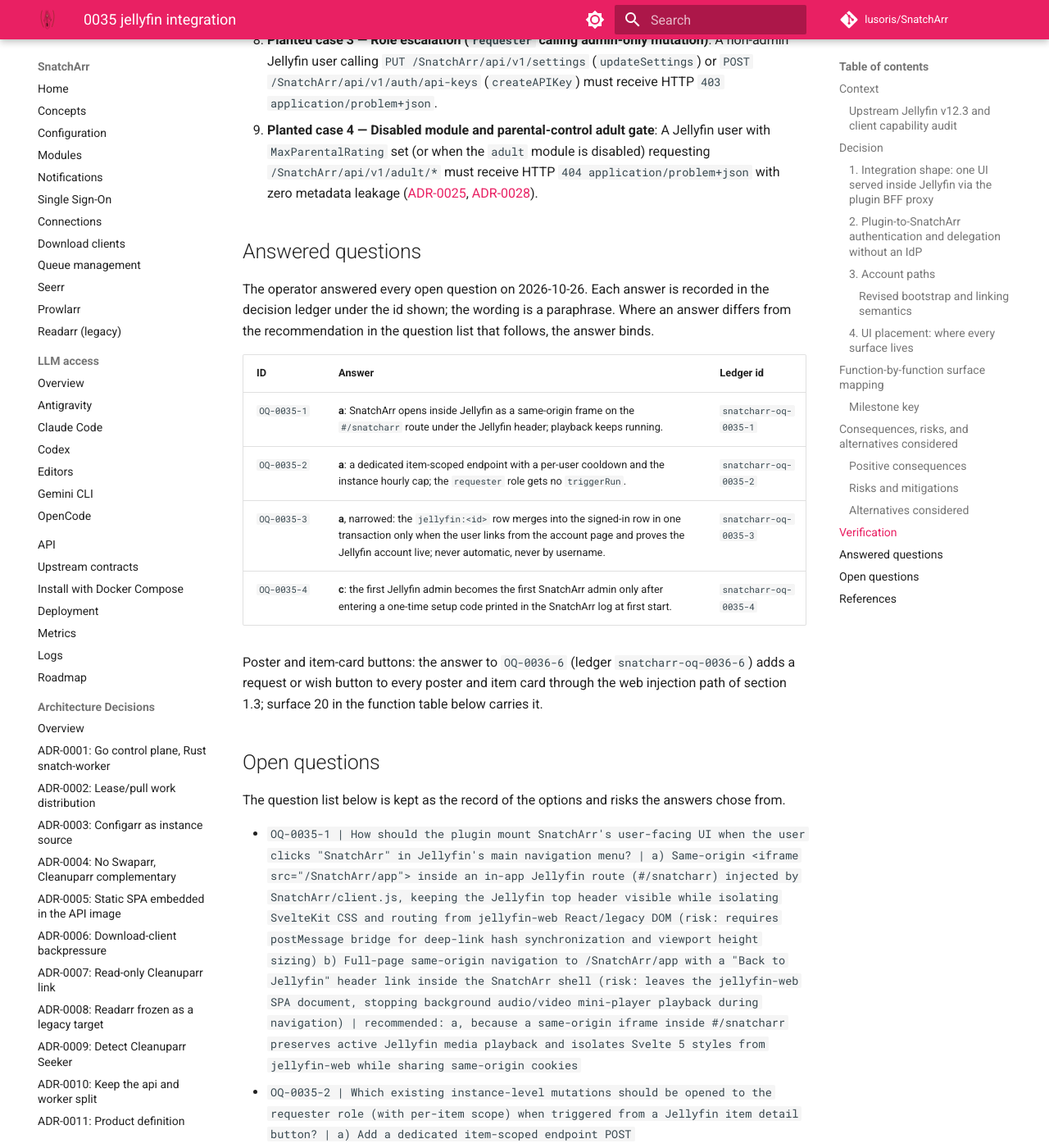
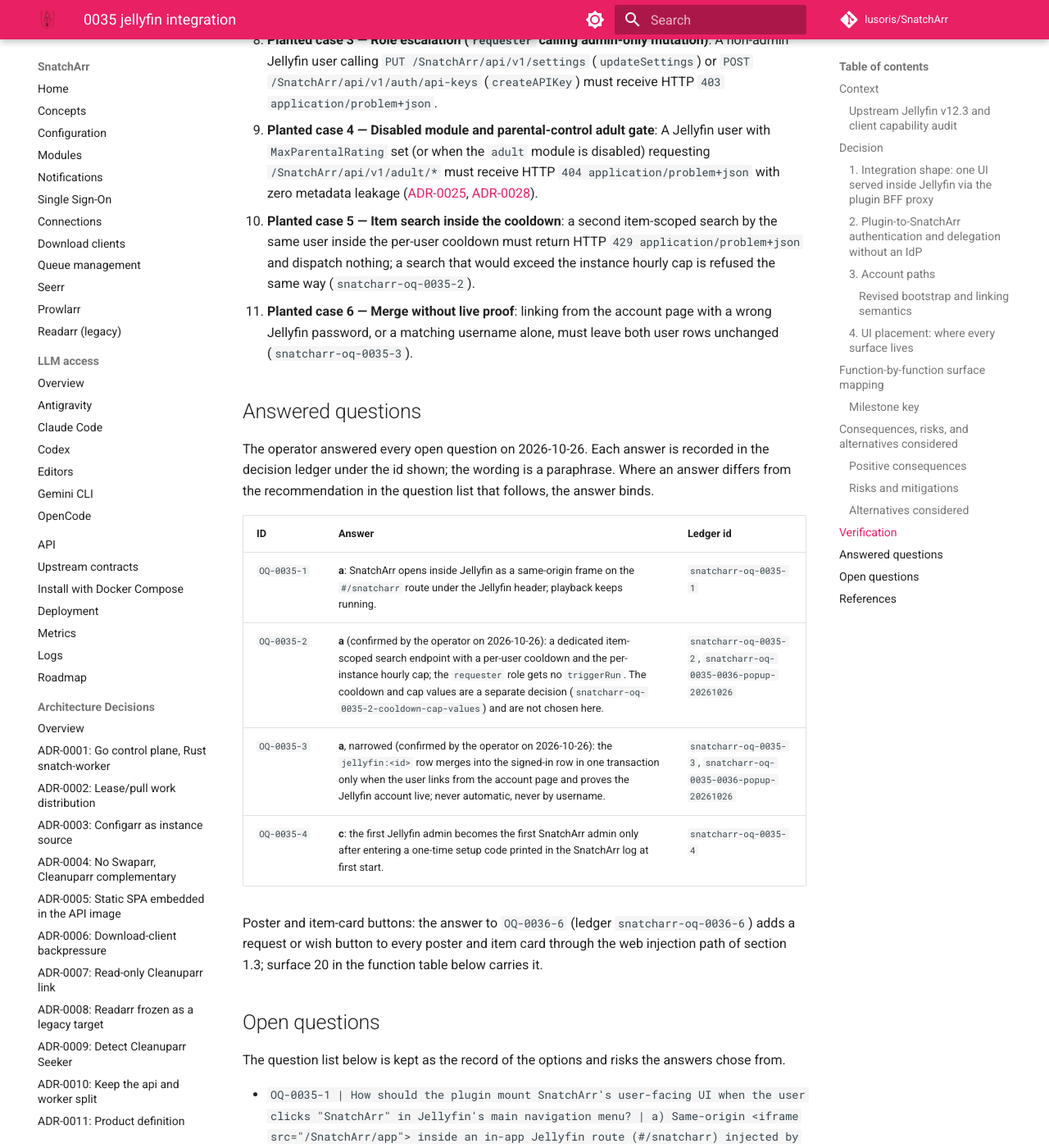
Before and after one commit to lusoris/SnatchArr, an MkDocs documentation site: the page built from docs/adr/0035-jellyfin-integration.md, in a window 1280 px wide and 1400 px high, scrolled down 21074 px. Shown: the whole window at 82% size. Built offline with MkDocs 1.6.1 and Material for MkDocs 9.7.7, drawn with Linux system fonts in a browser that asks for light colours; comment, search, counter and statistics services are not loaded.

Commit message:
docs(adr): record popup confirmation of item search and linking
Cite snatcharr-oq-0035-0036-popup-20261026 for OQ-0035-2 and OQ-0035-3
and add two planted cases: a second item search inside the per-user
cooldown is refused with 429, and a merge without live Jellyfin proof
leaves both rows unchanged. Cooldown and cap values stay with
snatcharr-oq-0035-2-cooldown-cap-values.

Signed-off-by: lusoris <lusoris@proton.me>

```diff
--- a/docs/adr/0035-jellyfin-integration.md
+++ b/docs/adr/0035-jellyfin-integration.md
@@ -239,6 +239,8 @@
    - **Planted case 2 — Jellyfin server API key used on user-delegated plugin endpoint**: Calling `/SnatchArr/api/v1/*` through the plugin using a server-level Jellyfin API key (`User.GetIsApiKey() == true`) with a forged `X-Jellyfin-User-Id` header must be rejected with HTTP `403` / `401` and never mint an admin or user session.
    - **Planted case 3 — Role escalation (`requester` calling admin-only mutation)**: A non-admin Jellyfin user calling `PUT /SnatchArr/api/v1/settings` (`updateSettings`) or `POST /SnatchArr/api/v1/auth/api-keys` (`createAPIKey`) must receive HTTP `403 application/problem+json`.
    - **Planted case 4 — Disabled module and parental-control adult gate**: A Jellyfin user with `MaxParentalRating` set (or when the `adult` module is disabled) requesting `/SnatchArr/api/v1/adult/*` must receive HTTP `404 application/problem+json` with zero metadata leakage ([ADR-0025](0025-module-switches.md), [ADR-0028](0028-jellyfin-plugin.md)).
+   - **Planted case 5 — Item search inside the cooldown**: a second item-scoped search by the same user inside the per-user cooldown must return HTTP `429 application/problem+json` and dispatch nothing; a search that would exceed the instance hourly cap is refused the same way (`snatcharr-oq-0035-2`).
+   - **Planted case 6 — Merge without live proof**: linking from the account page with a wrong Jellyfin password, or a matching username alone, must leave both user rows unchanged (`snatcharr-oq-0035-3`).
 
 ## Answered questions
 
@@ -247,8 +249,8 @@
 | ID | Answer | Ledger id |
 | :--- | :--- | :--- |
 | `OQ-0035-1` | **a**: SnatchArr opens inside Jellyfin as a same-origin frame on the `#/snatcharr` route under the Jellyfin header; playback keeps running. | `snatcharr-oq-0035-1` |
-| `OQ-0035-2` | **a**: a dedicated item-scoped endpoint with a per-user cooldown and the instance hourly cap; the `requester` role gets no `triggerRun`. | `snatcharr-oq-0035-2` |
-| `OQ-0035-3` | **a**, narrowed: the `jellyfin:<id>` row merges into the signed-in row in one transaction only when the user links from the account page and proves the Jellyfin account live; never automatic, never by username. | `snatcharr-oq-0035-3` |
+| `OQ-0035-2` | **a** (confirmed by the operator on 2026-10-26): a dedicated item-scoped search endpoint with a per-user cooldown and the per-instance hourly cap; the `requester` role gets no `triggerRun`. The cooldown and cap values are a separate decision (`snatcharr-oq-0035-2-cooldown-cap-values`) and are not chosen here. | `snatcharr-oq-0035-2`, `snatcharr-oq-0035-0036-popup-20261026` |
+| `OQ-0035-3` | **a**, narrowed (confirmed by the operator on 2026-10-26): the `jellyfin:<id>` row merges into the signed-in row in one transaction only when the user links from the account page and proves the Jellyfin account live; never automatic, never by username. | `snatcharr-oq-0035-3`, `snatcharr-oq-0035-0036-popup-20261026` |
 | `OQ-0035-4` | **c**: the first Jellyfin admin becomes the first SnatchArr admin only after entering a one-time setup code printed in the SnatchArr log at first start. | `snatcharr-oq-0035-4` |
 
 Poster and item-card buttons: the answer to `OQ-0036-6` (ledger `snatcharr-oq-0036-6`) adds a request or wish button to every poster and item card through the web injection path of section 1.3; surface 20 in the function table below carries it.
```
